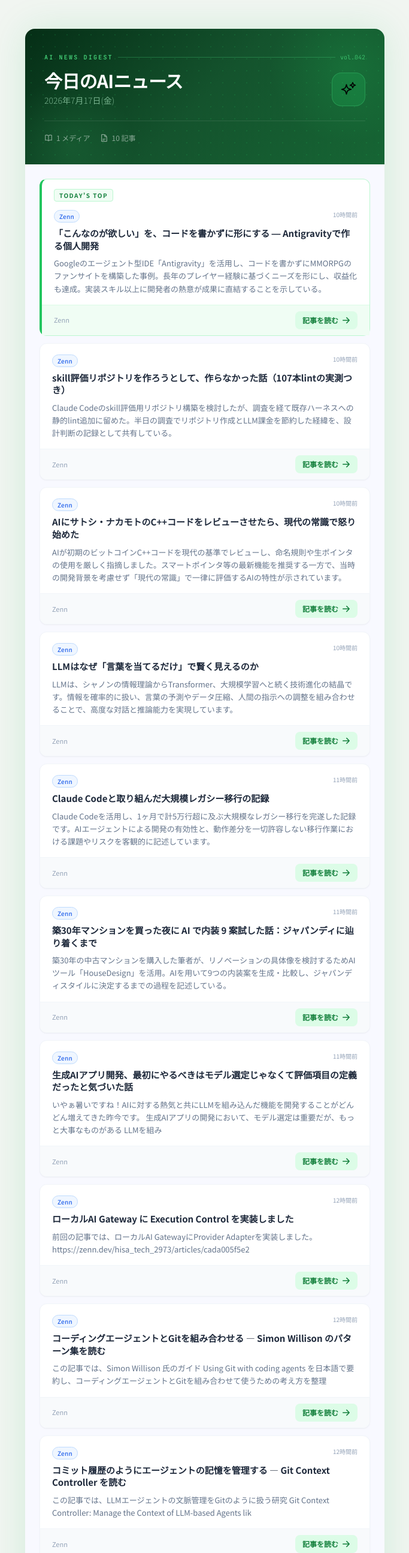
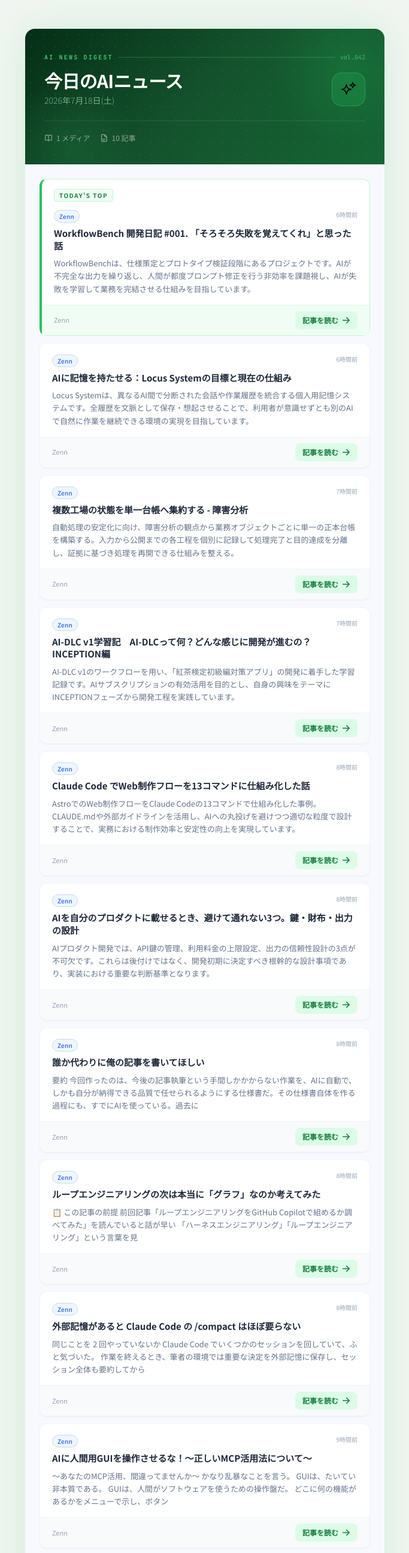
Before and after one commit to muramasalldr-max/ai-news-delivery, a plain HTML site: page index.html in a window 1280 px wide. Shown: the top 2589 px of the page at 60% size, without its empty margins (298-981 px from the left). Drawn offline with nearby package versions, Linux system fonts and the light colour scheme.

Commit message:
deploy: d10dac0924df5cd2effa6f749fe977626c312e90

```diff
--- a/index.html
+++ b/index.html
@@ -92,7 +92,7 @@
           <h1 class="text-white text-3xl font-bold tracking-tight leading-none">
             今日のAIニュース
           </h1>
-          <p class="text-brand-200/60 text-sm mt-2 font-light">2026年7月17日(金)</p>
+          <p class="text-brand-200/60 text-sm mt-2 font-light">2026年7月18日(土)</p>
         </div>
 
         <!-- AI icon badge -->
@@ -130,14 +130,14 @@
         <div class="px-5 pb-4">
           <div class="flex items-start justify-between gap-3 mb-2">
             <span class="source-zenn text-[10px] font-medium px-2 py-0.5 rounded-full border tracking-wide flex-shrink-0 mt-0.5">Zenn</span>
-            <span class="text-[10px] text-slate-400 flex-shrink-0 mt-0.5">10時間前</span>
+            <span class="text-[10px] text-slate-400 flex-shrink-0 mt-0.5">6時間前</span>
           </div>
-          <h2 class="text-slate-800 font-bold text-[15px] leading-snug mb-2">「こんなのが欲しい」を、コードを書かずに形にする ― Antigravityで作る個人開発</h2>
-          <p class="text-slate-500 text-[13px] leading-relaxed">Googleのエージェント型IDE「Antigravity」を活用し、コードを書かずにMMORPGのファンサイトを構築した事例。長年のプレイヤー経験に基づくニーズを形にし、収益化も達成。実装スキル以上に開発者の熱意が成果に直結することを示している。</p>
+          <h2 class="text-slate-800 font-bold text-[15px] leading-snug mb-2">WorkflowBench 開発日記 #001.  「そろそろ失敗を覚えてくれ」と思った話</h2>
+          <p class="text-slate-500 text-[13px] leading-relaxed">WorkflowBenchは、仕様策定とプロトタイプ検証段階にあるプロジェクトです。AIが不完全な出力を繰り返し、人間が都度プロンプト修正を行う非効率を課題視し、AIが失敗を学習して業務を完結させる仕組みを目指しています。</p>
         </div>
         <div class="px-5 py-2.5 bg-brand-50 border-brand-100 border-t flex items-center justify-between">
           <span class="text-[11px] text-slate-400">Zenn</span>
-          <a href="https://zenn.dev/maigodiary/articles/3489f1ddada5ef" target="_blank" rel="noopener noreferrer"
+          <a href="https://zenn.dev/kuma18/articles/de4722a760566a" target="_blank" rel="noopener noreferrer"
              class="inline-flex items-center gap-1.5 text-brand-700 text-[12px] font-semibold bg-brand-100 hover:bg-brand-200 px-3 py-1.5 rounded-lg transition-colors">
             記事を読む
             <svg class="w-3.5 h-3.5" fill="none" viewBox="0 0 24 24" stroke="currentColor" stroke-width="2.5">
@@ -153,14 +153,14 @@
         <div class="px-5 py-4">
           <div class="flex items-start justify-between gap-3 mb-2">
             <span class="source-zenn text-[10px] font-medium px-2 py-0.5 rounded-full border tracking-wide flex-shrink-0 mt-0.5">Zenn</span>
-            <span class="text-[10px] text-slate-400 flex-shrink-0 mt-0.5">10時間前</span>
+            <span class="text-[10px] text-slate-400 flex-shrink-0 mt-0.5">6時間前</span>
           </div>
-          <h2 class="text-slate-800 font-bold text-[15px] leading-snug mb-2">skill評価リポジトリを作ろうとして、作らなかった話（107本lintの実測つき）</h2>
-          <p class="text-slate-500 text-[13px] leading-relaxed">Claude Codeのskill評価用リポジトリ構築を検討したが、調査を経て既存ハーネスへの静的lint追加に留めた。半日の調査でリポジトリ作成とLLM課金を節約した経緯を、設計判断の記録として共有している。</p>
+          <h2 class="text-slate-800 font-bold text-[15px] leading-snug mb-2">AIに記憶を持たせる：Locus Systemの目標と現在の仕組み</h2>
+          <p class="text-slate-500 text-[13px] leading-relaxed">Locus Systemは、異なるAI間で分断された会話や作業履歴を統合する個人用記憶システムです。全履歴を文脈として保存・想起させることで、利用者が意識せずとも別のAIで自然に作業を継続できる環境の実現を目指しています。</p>
         </div>
         <div class="px-5 py-2.5 bg-slate-50 border-slate-100 border-t flex items-center justify-between">
           <span class="text-[11px] text-slate-400">Zenn</span>
-          <a href="https://zenn.dev/kenimo49/articles/skill-eval-not-built-static-lint-107" target="_blank" rel="noopener noreferrer"
+          <a href="https://zenn.dev/yumeno/articles/locus-system-overview" target="_blank" rel="noopener noreferrer"
              class="inline-flex items-center gap-1.5 text-brand-700 text-[12px] font-semibold bg-brand-100 hover:bg-brand-200 px-3 py-1.5 rounded-lg transition-colors">
             記事を読む
             <svg class="w-3.5 h-3.5" fill="none" viewBox="0 0 24 24" stroke="currentColor" stroke-width="2.5">
@@ -176,14 +176,14 @@
         <div class="px-5 py-4">
           <div class="flex items-start justify-between gap-3 mb-2">
             <span class="source-zenn text-[10px] font-medium px-2 py-0.5 rounded-full border tracking-wide flex-shrink-0 mt-0.5">Zenn</span>
-            <span class="text-[10px] text-slate-400 flex-shrink-0 mt-0.5">10時間前</span>
+            <span class="text-[10px] text-slate-400 flex-shrink-0 mt-0.5">7時間前</span>
           </div>
-          <h2 class="text-slate-800 font-bold text-[15px] leading-snug mb-2">AIにサトシ・ナカモトのC++コードをレビューさせたら、現代の常識で怒り始めた</h2>
-          <p class="text-slate-500 text-[13px] leading-relaxed">AIが初期のビットコインC++コードを現代の基準でレビューし、命名規則や生ポインタの使用を厳しく指摘しました。スマートポインタ等の最新機能を推奨する一方で、当時の開発背景を考慮せず「現代の常識」で一律に評価するAIの特性が示されています。</p>
+          <h2 class="text-slate-800 font-bold text-[15px] leading-snug mb-2">複数工場の状態を単一台帳へ集約する - 障害分析</h2>
+          <p class="text-slate-500 text-[13px] leading-relaxed">自動処理の安定化に向け、障害分析の観点から業務オブジェクトごとに単一の正本台帳を構築する。入力から公開までの各工程を個別に記録して処理完了と目的達成を分離し、証拠に基づき処理を再開できる仕組みを整える。</p>
         </div>
         <div class="px-5 py-2.5 bg-slate-50 border-slate-100 border-t flex items-center justify-between">
           <span class="text-[11px] text-slate-400">Zenn</span>
-          <a href="https://zenn.dev/bitcoin_zenn/articles/satoshi-cpp-ai-review" target="_blank" rel="noopener noreferrer"
+          <a href="https://zenn.dev/kmn/articles/c78a05835ba810" target="_blank" rel="noopener noreferrer"
              class="inline-flex items-center gap-1.5 text-brand-700 text-[12px] font-semibold bg-brand-100 hover:bg-brand-200 px-3 py-1.5 rounded-lg transition-colors">
             記事を読む
             <svg class="w-3.5 h-3.5" fill="none" viewBox="0 0 24 24" stroke="currentColor" stroke-width="2.5">
@@ -199,14 +199,14 @@
         <div class="px-5 py-4">
           <div class="flex items-start justify-between gap-3 mb-2">
             <span class="source-zenn text-[10px] font-medium px-2 py-0.5 rounded-full border tracking-wide flex-shrink-0 mt-0.5">Zenn</span>
-            <span class="text-[10px] text-slate-400 flex-shrink-0 mt-0.5">10時間前</span>
+            <span class="text-[10px] text-slate-400 flex-shrink-0 mt-0.5">7時間前</span>
           </div>
-          <h2 class="text-slate-800 font-bold text-[15px] leading-snug mb-2">LLMはなぜ「言葉を当てるだけ」で賢く見えるのか</h2>
-          <p class="text-slate-500 text-[13px] leading-relaxed">LLMは、シャノンの情報理論からTransformer、大規模学習へと続く技術進化の結晶です。情報を確率的に扱い、言葉の予測やデータ圧縮、人間の指示への調整を組み合わせることで、高度な対話と推論能力を実現しています。</p>
+          <h2 class="text-slate-800 font-bold text-[15px] leading-snug mb-2">AI-DLC v1学習記　AI-DLCって何？どんな感じに開発が進むの？ INCEPTION編</h2>
+          <p class="text-slate-500 text-[13px] leading-relaxed">AI-DLC v1のワークフローを用い、「紅茶検定初級編対策アプリ」の開発に着手した学習記録です。AIサブスクリプションの有効活用を目的とし、自身の興味をテーマにINCEPTIONフェーズから開発工程を実践しています。</p>
         </div>
         <div class="px-5 py-2.5 bg-slate-50 border-slate-100 border-t flex items-center justify-between">
           <span class="text-[11px] text-slate-400">Zenn</span>
-          <a href="https://zenn.dev/yukikato/articles/why-llm-predicts-language" target="_blank" rel="noopener noreferrer"
+          <a href="https://zenn.dev/tom1414/articles/112284e90afa57" target="_blank" rel="noopener noreferrer"
              class="inline-flex items-center gap-1.5 text-brand-700 text-[12px] font-semibold bg-brand-100 hover:bg-brand-200 px-3 py-1.5 rounded-lg transition-colors">
             記事を読む
             <svg class="w-3.5 h-3.5" fill="none" viewBox="0 0 24 24" stroke="currentColor" stroke-width="2.5">
@@ -222,14 +222,14 @@
         <div class="px-5 py-4">
           <div class="flex items-start justify-between gap-3 mb-2">
             <span class="source-zenn text-[10px] font-medium px-2 py-0.5 rounded-full border tracking-wide flex-shrink-0 mt-0.5">Zenn</span>
-            <span class="text-[10px] text-slate-400 flex-shrink-0 mt-0.5">11時間前</span>
+            <span class="text-[10px] text-slate-400 flex-shrink-0 mt-0.5">8時間前</span>
           </div>
-          <h2 class="text-slate-800 font-bold text-[15px] leading-snug mb-2">Claude Codeと取り組んだ大規模レガシー移行の記録</h2>
-          <p class="text-slate-500 text-[13px] leading-relaxed">Claude Codeを活用し、1ヶ月で計5万行超に及ぶ大規模なレガシー移行を完遂した記録です。AIエージェントによる開発の有効性と、動作差分を一切許容しない移行作業における課題やリスクを客観的に記述しています。</p>
+          <h2 class="text-slate-800 font-bold text-[15px] leading-snug mb-2">Claude Code でWeb制作フローを13コマンドに仕組み化した話</h2>
+          <p class="text-slate-500 text-[13px] leading-relaxed">AstroでのWeb制作フローをClaude Codeの13コマンドで仕組み化した事例。CLAUDE.mdや外部ガイドラインを活用し、AIへの丸投げを避けつつ適切な粒度で設計することで、実務における制作効率と安定性の向上を実現しています。</p>
         </div>
         <div class="px-5 py-2.5 bg-slate-50 border-slate-100 border-t flex items-center justify-between">
           <span class="text-[11px] text-slate-400">Zenn</span>
-          <a href="https://zenn.dev/luup_developers/articles/server-jang-20260716" target="_blank" rel="noopener noreferrer"
+          <a href="https://zenn.dev/nyacoai/articles/c8f5e8a31162a9" target="_blank" rel="noopener noreferrer"
              class="inline-flex items-center gap-1.5 text-brand-700 text-[12px] font-semibold bg-brand-100 hover:bg-brand-200 px-3 py-1.5 rounded-lg transition-colors">
             記事を読む
             <svg class="w-3.5 h-3.5" fill="none" viewBox="0 0 24 24" stroke="currentColor" stroke-width="2.5">
@@ -245,14 +245,14 @@
         <div class="px-5 py-4">
           <div class="flex items-start justify-between gap-3 mb-2">
             <span class="source-zenn text-[10px] font-medium px-2 py-0.5 rounded-full border tracking-wide flex-shrink-0 mt-0.5">Zenn</span>
-            <span class="text-[10px] text-slate-400 flex-shrink-0 mt-0.5">11時間前</span>
+            <span class="text-[10px] text-slate-400 flex-shrink-0 mt-0.5">8時間前</span>
           </div>
-          <h2 class="text-slate-800 font-bold text-[15px] leading-snug mb-2">築30年マンションを買った夜に AI で内装 9 案試した話：ジャパンディに辿り着くまで</h2>
-          <p class="text-slate-500 text-[13px] leading-relaxed">築30年の中古マンションを購入した筆者が、リノベーションの具体像を検討するためAIツール「HouseDesign」を活用。AIを用いて9つの内装案を生成・比較し、ジャパンディスタイルに決定するまでの過程を記述している。</p>
+          <h2 class="text-slate-800 font-bold text-[15px] leading-snug mb-2">AIを自分のプロダクトに載せるとき、避けて通れない3つ。鍵・財布・出力の設計</h2>
+          <p class="text-slate-500 text-[13px] leading-relaxed">AIプロダクト開発では、API鍵の管理、利用料金の上限設定、出力の信頼性設計の3点が不可欠です。これらは後付けではなく、開発初期に決定すべき根幹的な設計事項であり、実装における重要な判断基準となります。</p>
         </div>
         <div class="px-5 py-2.5 bg-slate-50 border-slate-100 border-t flex items-center justify-between">
           <span class="text-[11px] text-slate-400">Zenn</span>
-          <a href="https://zenn.dev/shadownabe/articles/6772829033938c" target="_blank" rel="noopener noreferrer"
+          <a href="https://zenn.dev/rapls/articles/745b3a4003f686" target="_blank" rel="noopener noreferrer"
              class="inline-flex items-center gap-1.5 text-brand-700 text-[12px] font-semibold bg-brand-100 hover:bg-brand-200 px-3 py-1.5 rounded-lg transition-colors">
             記事を読む
             <svg class="w-3.5 h-3.5" fill="none" viewBox="0 0 24 24" stroke="currentColor" stroke-width="2.5">
@@ -268,17 +268,15 @@
         <div class="px-5 py-4">
           <div class="flex items-start justify-between gap-3 mb-2">
             <span class="source-zenn text-[10px] font-medium px-2 py-0.5 rounded-full border tracking-wide flex-shrink-0 mt-0.5">Zenn</span>
-            <span class="text-[10px] text-slate-400 flex-shrink-0 mt-0.5">11時間前</span>
+            <span class="text-[10px] text-slate-400 flex-shrink-0 mt-0.5">8時間前</span>
           </div>
-          <h2 class="text-slate-800 font-bold text-[15px] leading-snug mb-2">生成AIアプリ開発、最初にやるべきはモデル選定じゃなくて評価項目の定義だったと気づいた話</h2>
-          <p class="text-slate-500 text-[13px] leading-relaxed">いやぁ暑いですね！AIに対する熱気と共にLLMを組み込んだ機能を開発することがどんどん増えてきた昨今です。
-
- 生成AIアプリの開発において、モデル選定は重要だが、もっと大事なものがある
-LLMを組み</p>
+          <h2 class="text-slate-800 font-bold text-[15px] leading-snug mb-2">誰か代わりに俺の記事を書いてほしい</h2>
+          <p class="text-slate-500 text-[13px] leading-relaxed">要約
+今回作ったのは、今後の記事執筆という手間しかかからない作業を、AIに自動で、しかも自分が納得できる品質で任せられるようにする仕様書だ。その仕様書自体を作る過程にも、すでにAIを使っている。過去に</p>
         </div>
         <div class="px-5 py-2.5 bg-slate-50 border-slate-100 border-t flex items-center justify-between">
           <span class="text-[11px] text-slate-400">Zenn</span>
-          <a href="https://zenn.dev/karamage/articles/bbc1d1861f2bab" target="_blank" rel="noopener noreferrer"
+          <a href="https://zenn.dev/appleple/articles/f22572df36518d" target="_blank" rel="noopener noreferrer"
              class="inline-flex items-center gap-1.5 text-brand-700 text-[12px] font-semibold bg-brand-100 hover:bg-brand-200 px-3 py-1.5 rounded-lg transition-colors">
             記事を読む
             <svg class="w-3.5 h-3.5" fill="none" viewBox="0 0 24 24" stroke="currentColor" stroke-width="2.5">
@@ -294,15 +292,17 @@ LLMを組み</p>
         <div class="px-5 py-4">
           <div class="flex items-start justify-between gap-3 mb-2">
             <span class="source-zenn text-[10px] font-medium px-2 py-0.5 rounded-full border tracking-wide flex-shrink-0 mt-0.5">Zenn</span>
-            <span class="text-[10px] text-slate-400 flex-shrink-0 mt-0.5">12時間前</span>
+            <span class="text-[10px] text-slate-400 flex-shrink-0 mt-0.5">8時間前</span>
           </div>
-          <h2 class="text-slate-800 font-bold text-[15px] leading-snug mb-2">ローカルAI Gateway に Execution Control を実装しました</h2>
-          <p class="text-slate-500 text-[13px] leading-relaxed">前回の記事では、ローカルAI GatewayにProvider Adapterを実装しました。
-https://zenn.dev/hisa_tech_2973/articles/cada005f5e2</p>
+          <h2 class="text-slate-800 font-bold text-[15px] leading-snug mb-2">ループエンジニアリングの次は本当に「グラフ」なのか考えてみた</h2>
+          <p class="text-slate-500 text-[13px] leading-relaxed">📋 この記事の前提
+
+前回記事「ループエンジニアリングをGitHub Copilotで組めるか調べてみた」を読んでいると話が早い
+「ハーネスエンジニアリング」「ループエンジニアリング」という言葉を見</p>
         </div>
         <div class="px-5 py-2.5 bg-slate-50 border-slate-100 border-t flex items-center justify-between">
           <span class="text-[11px] text-slate-400">Zenn</span>
-          <a href="https://zenn.dev/hisa_tech_2973/articles/a4413a6f0e7c7e" target="_blank" rel="noopener noreferrer"
+          <a href="https://zenn.dev/jodycraft/articles/dfe38e73e1ef8a" target="_blank" rel="noopener noreferrer"
              class="inline-flex items-center gap-1.5 text-brand-700 text-[12px] font-semibold bg-brand-100 hover:bg-brand-200 px-3 py-1.5 rounded-lg transition-colors">
             記事を読む
             <svg class="w-3.5 h-3.5" fill="none" viewBox="0 0 24 24" stroke="currentColor" stroke-width="2.5">
@@ -318,14 +318,16 @@ https://zenn.dev/hisa_tech_2973/articles/cada005f5e2</p>
         <div class="px-5 py-4">
           <div class="flex items-start justify-between gap-3 mb-2">
             <span class="source-zenn text-[10px] font-medium px-2 py-0.5 rounded-full border tracking-wide flex-shrink-0 mt-0.5">Zenn</span>
-            <span class="text-[10px] text-slate-400 flex-shrink-0 mt-0.5">12時間前</span>
+            <span class="text-[10px] text-slate-400 flex-shrink-0 mt-0.5">8時間前</span>
           </div>
-          <h2 class="text-slate-800 font-bold text-[15px] leading-snug mb-2">コーディングエージェントとGitを組み合わせる — Simon Willison のパターン集を読む</h2>
-          <p class="text-slate-500 text-[13px] leading-relaxed">この記事では、Simon Willison 氏のガイド Using Git with coding agents を日本語で要約し、コーディングエージェントとGitを組み合わせて使うための考え方を整理</p>
+          <h2 class="text-slate-800 font-bold text-[15px] leading-snug mb-2">外部記憶があると Claude Code の /compact はほぼ要らない</h2>
+          <p class="text-slate-500 text-[13px] leading-relaxed">同じことを 2 回やっていないか
+Claude Code でいくつかのセッションを回していて、ふと気づいた。
+作業を終えるとき、筆者の環境では重要な決定を外部記憶に保存し、セッション全体も要約してから</p>
         </div>
         <div class="px-5 py-2.5 bg-slate-50 border-slate-100 border-t flex items-center justify-between">
           <span class="text-[11px] text-slate-400">Zenn</span>
-          <a href="https://zenn.dev/seekseep/articles/git-with-coding-agents-patterns" target="_blank" rel="noopener noreferrer"
+          <a href="https://zenn.dev/cloto/articles/claude-code-compact-external-memory" target="_blank" rel="noopener noreferrer"
              class="inline-flex items-center gap-1.5 text-brand-700 text-[12px] font-semibold bg-brand-100 hover:bg-brand-200 px-3 py-1.5 rounded-lg transition-colors">
             記事を読む
             <svg class="w-3.5 h-3.5" fill="none" viewBox="0 0 24 24" stroke="currentColor" stroke-width="2.5">
@@ -341,14 +343,18 @@ https://zenn.dev/hisa_tech_2973/articles/cada005f5e2</p>
         <div class="px-5 py-4">
           <div class="flex items-start justify-between gap-3 mb-2">
             <span class="source-zenn text-[10px] font-medium px-2 py-0.5 rounded-full border tracking-wide flex-shrink-0 mt-0.5">Zenn</span>
-            <span class="text-[10px] text-slate-400 flex-shrink-0 mt-0.5">12時間前</span>
+            <span class="text-[10px] text-slate-400 flex-shrink-0 mt-0.5">9時間前</span>
           </div>
-          <h2 class="text-slate-800 font-bold text-[15px] leading-snug mb-2">コミット履歴のようにエージェントの記憶を管理する — Git Context Controller を読む</h2>
-          <p class="text-slate-500 text-[13px] leading-relaxed">この記事では、LLMエージェントの文脈管理をGitのように扱う研究 Git Context Controller: Manage the Context of LLM-based Agents lik</p>
+          <h2 class="text-slate-800 font-bold text-[15px] leading-snug mb-2">AIに人間用GUIを操作させるな！～正しいMCP活用法について～</h2>
+          <p class="text-slate-500 text-[13px] leading-relaxed">～あなたのMCP活用、間違ってませんか～
+かなり乱暴なことを言う。
+GUIは、たいてい非本質である。
+GUIは、人間がソフトウェアを使うための操作盤だ。
+どこに何の機能があるかをメニューで示し、ボタン</p>
         </div>
         <div class="px-5 py-2.5 bg-slate-50 border-slate-100 border-t flex items-center justify-between">
           <span class="text-[11px] text-slate-400">Zenn</span>
-          <a href="https://zenn.dev/seekseep/articles/git-context-controller-summary" target="_blank" rel="noopener noreferrer"
+          <a href="https://zenn.dev/renburu/articles/e7fbee59ecf633" target="_blank" rel="noopener noreferrer"
              class="inline-flex items-center gap-1.5 text-brand-700 text-[12px] font-semibold bg-brand-100 hover:bg-brand-200 px-3 py-1.5 rounded-lg transition-colors">
             記事を読む
             <svg class="w-3.5 h-3.5" fill="none" viewBox="0 0 24 24" stroke="currentColor" stroke-width="2.5">
```
